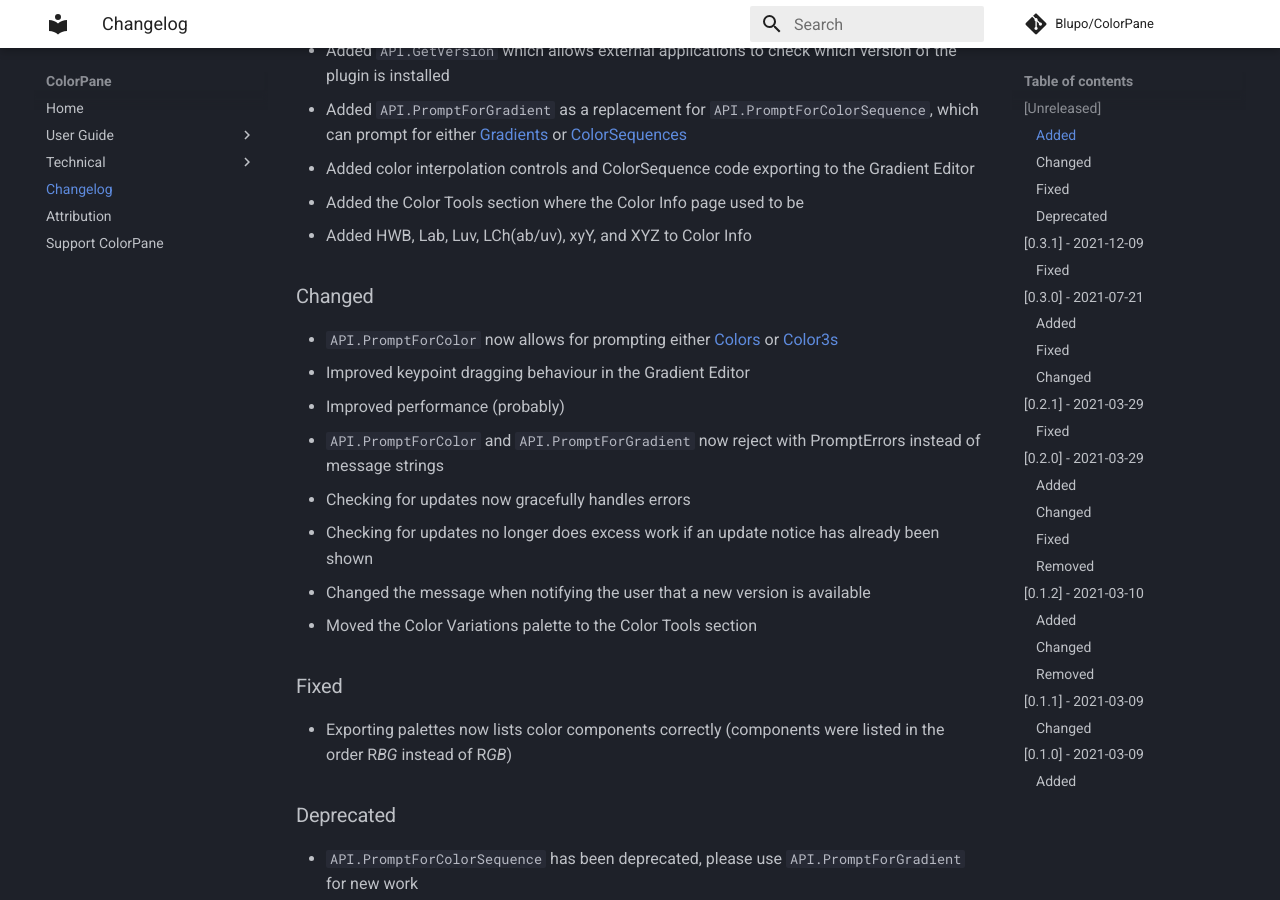
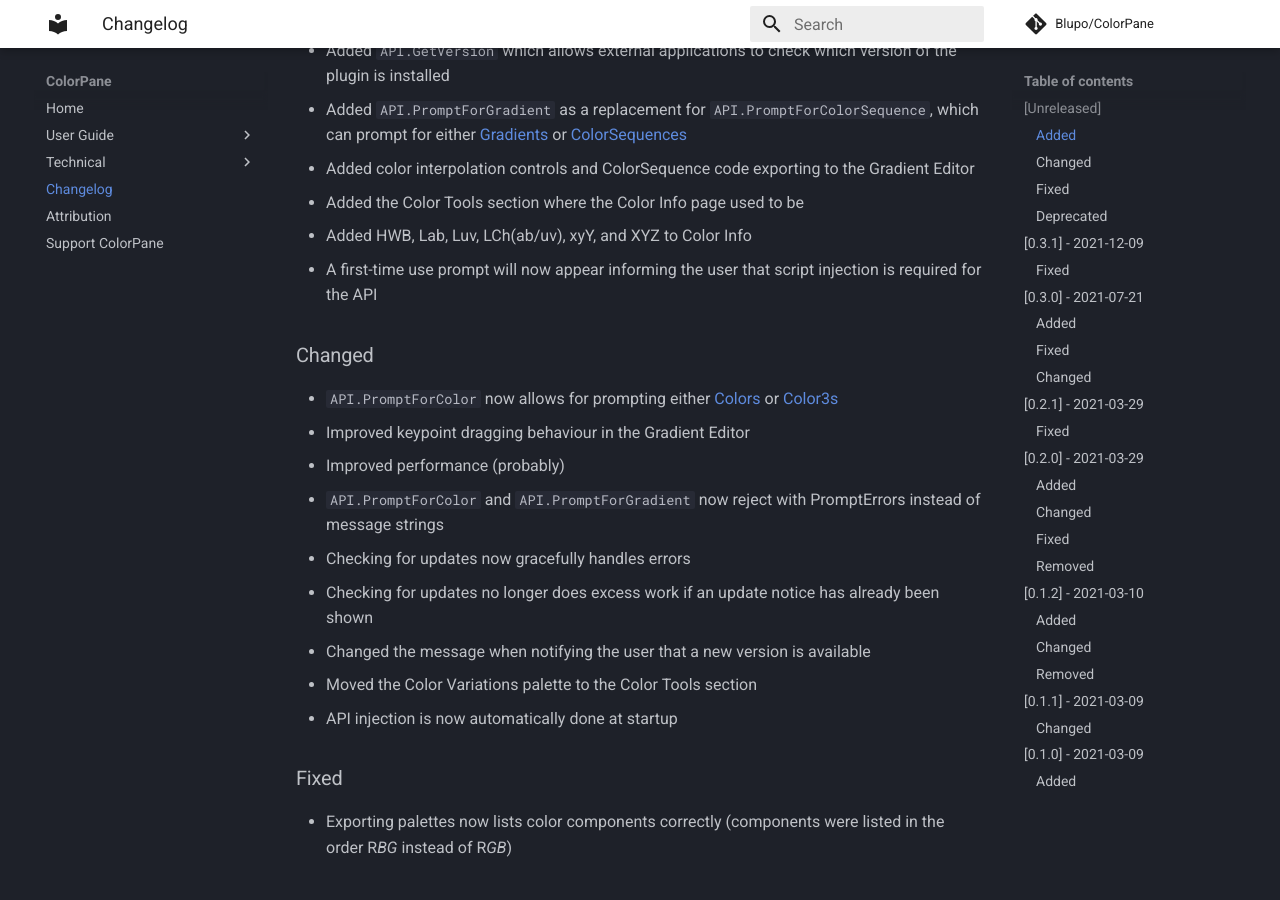
Before and after one commit to Blupo/ColorPane, an MkDocs documentation site: the page built from docs/changelog.md, in a window 1280 px wide and 900 px high, scrolled down 239 px. Built offline with MkDocs 1.6.1 and Material for MkDocs 9.7.7, drawn with Linux system fonts in a browser that asks for light colours; comment, search, counter and statistics services are not loaded.

Commit message:
API injection occurs at startup
- Add a first-time use prompt notifying the user about API injection

```diff
--- a/docs/changelog.md
+++ b/docs/changelog.md
@@ -6,6 +6,7 @@
 - Added color interpolation controls and ColorSequence code exporting to the Gradient Editor
 - Added the Color Tools section where the Color Info page used to be
 - Added HWB, Lab, Luv, LCh(ab/uv), xyY, and XYZ to Color Info
+- A first-time use prompt will now appear informing the user that script injection is required for the API
 
 ### Changed
 - `API.PromptForColor` now allows for prompting either [Colors](https://blupo.github.io/Color/api/color/) or [Color3s](https://developer.roblox.com/api-reference/datatype/Color3)
@@ -16,6 +17,7 @@
 - Checking for updates no longer does excess work if an update notice has already been shown
 - Changed the message when notifying the user that a new version is available
 - Moved the Color Variations palette to the Color Tools section
+- API injection is now automatically done at startup
 
 ### Fixed
 - Exporting palettes now lists color components correctly (components were listed in the order R*BG* instead of R*GB*)
```
Also changed, not shown: 7 other files.
